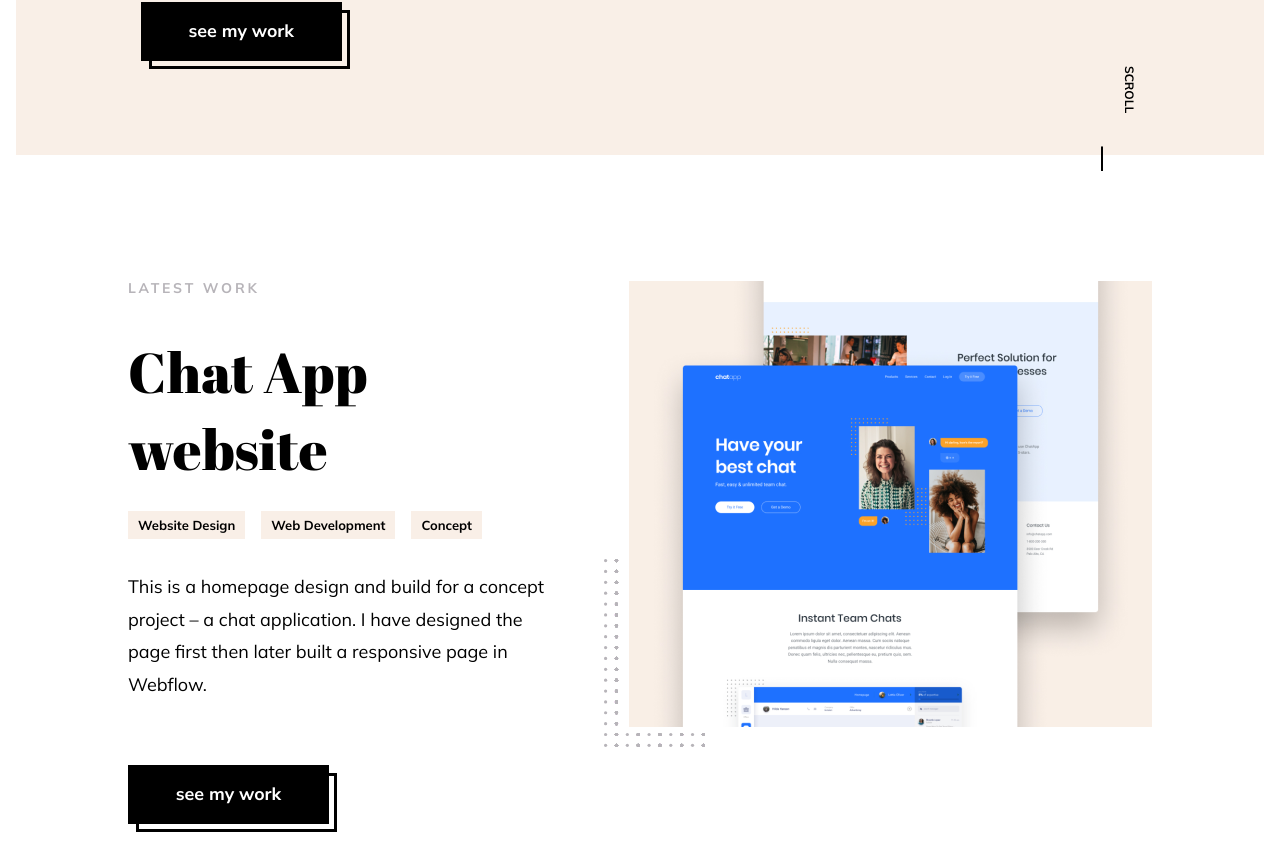
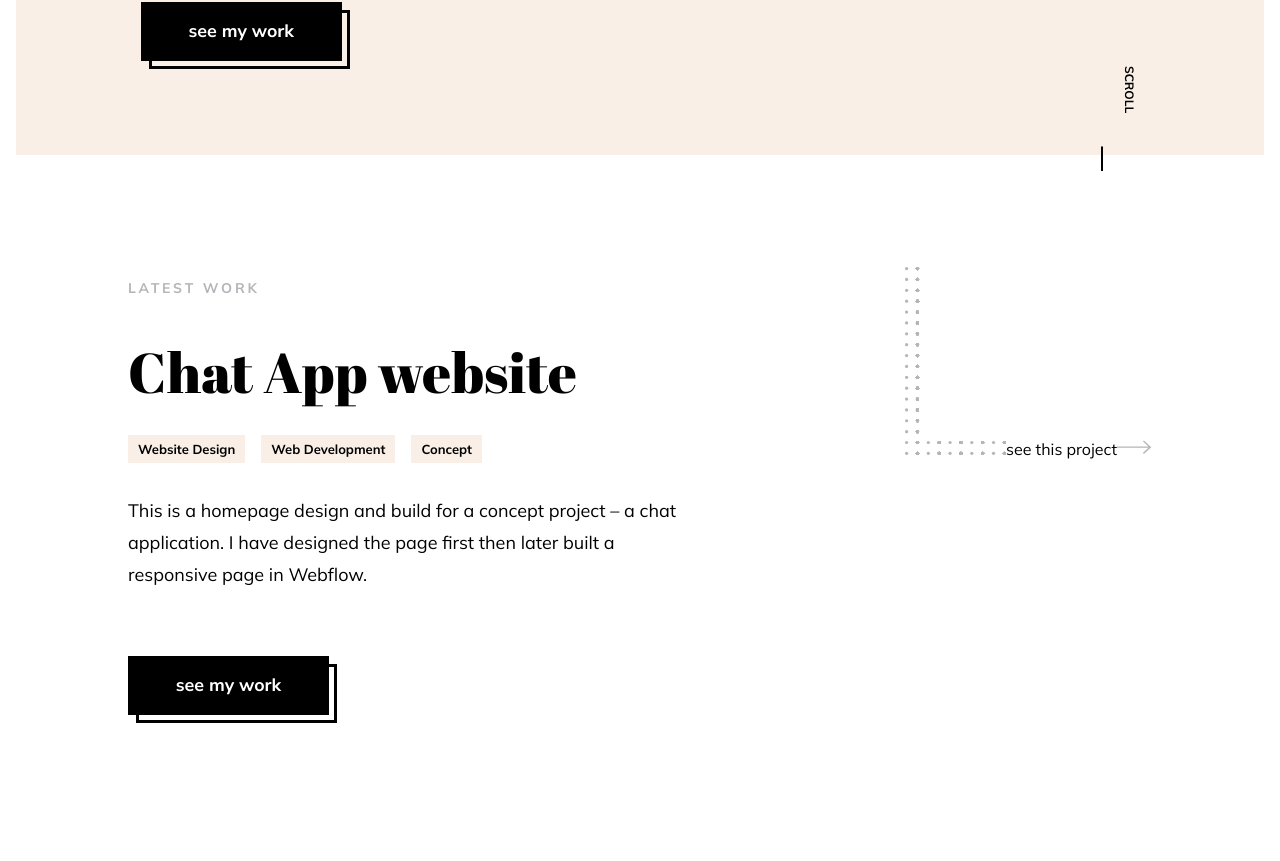
Before and after one commit to EthanLiu1230/portfolio-next, a Next.js app: page / in a window 1280 px wide. Shown: the part 637-1498 px from the top of the page. After the commit the page ends 1389 px from the top, so only its background shows below. Built offline with nearby package versions, Linux system fonts and the light colour scheme.

Commit message:
start rebuild Thumbnail.jsx

```diff
--- a/components/Thumbnail/Forward.jsx
+++ /dev/null
@@ -1,33 +0,0 @@
-import React from 'react';
-import ForwardArrow from './assets/ForwardArrow.svg';
-import styled from 'styled-components';
-
-const Container = styled.div`
-  display: flex;
-  align-items: normal;
-  width: fit-content;
-`;
-
-const PromptWrapper = styled.div`
-  display: inline-block;
-  color: ${({ theme }) => theme.colors.text2};
-  font-size: 14px;
-  font-weight: 600;
-  letter-spacing: .03em;
-
-  margin-right: 12px;
-`;
-
-const ArrowWrapper = styled.div`
-  width: min-content;
-  height: min-content;
-`;
-
-const Forward = () => (
-  <Container>
-    <PromptWrapper>See this project</PromptWrapper>
-    <ArrowWrapper><ForwardArrow/></ArrowWrapper>
-  </Container>
-);
-
-export default Forward;
--- a/components/Thumbnail/Thumbnail.jsx
+++ b/components/Thumbnail/Thumbnail.jsx
@@ -1,75 +1,25 @@
 import React from 'react';
+import ForwardArrow from './assets/ForwardArrow.svg';
 import Dots from './assets/Dots.svg';
-import Forward from './Forward';
-
 import styled from 'styled-components';
 
-const ImageWrapper = styled.div`
-  position: absolute;
-  bottom: 25px;
-  left: 25px;
+const Prompt = styled.span``;
 
-  background: ${({ theme }) => theme.colors.primary};
-  display: flex;
-  max-width: 100%;
+const Image = styled.img``;
 
-  transition-property: bottom, left;
-  transition-duration: .4s;
-  transition-timing-function: ease-in-out;
+const Grid = styled.div``;
 
-  img {
-    max-width: 100%;
-    height: auto;
-  }
-`;
-
-const DotsWrapper = styled.div`
-  position: absolute;
-  bottom: 0;
-  left: 0;
-`;
-
-const ForwardWrapper = styled.div`
-  position: absolute;
-  bottom: 0;
-  right: 8px;
-  opacity: 0;
-
-  transition-property: all;
-  transition-duration: .4s;
-  transition-timing-function: ease-in-out;
-`;
-
-const Container = styled.div`
-  position: relative;
-  width: 548px;
-  height: 485px;
-
-  :hover {
-    cursor: pointer;
-    ${ImageWrapper} {
-      bottom: 33px;
-      left: 33px;
-    }
-    ${ForwardWrapper} {
-      right: -8px;
-      opacity: 1;
-    }
-  }
-`;
-
-const Thumbnail = ({ image }) => (
-  <Container>
-    <ImageWrapper>
-      <img src={image} alt="thumbnail"/>
-    </ImageWrapper>
-    <DotsWrapper><Dots/></DotsWrapper>
-    <ForwardWrapper><Forward/></ForwardWrapper>
-  </Container>
-);
-
-Thumbnail.defaultProps = {
-  image: '/images/Thumbnail.png'
+const Thumbnail = () => {
+  return (
+    <Grid>
+      <Dots/>
+      <Image/>
+      <Prompt>
+        see this project
+      </Prompt>
+      <ForwardArrow/>
+    </Grid>
+  );
 };
 
 export default Thumbnail;
```
Also changed, not shown: 1 other file (tests, documents, lock files or other folders).
